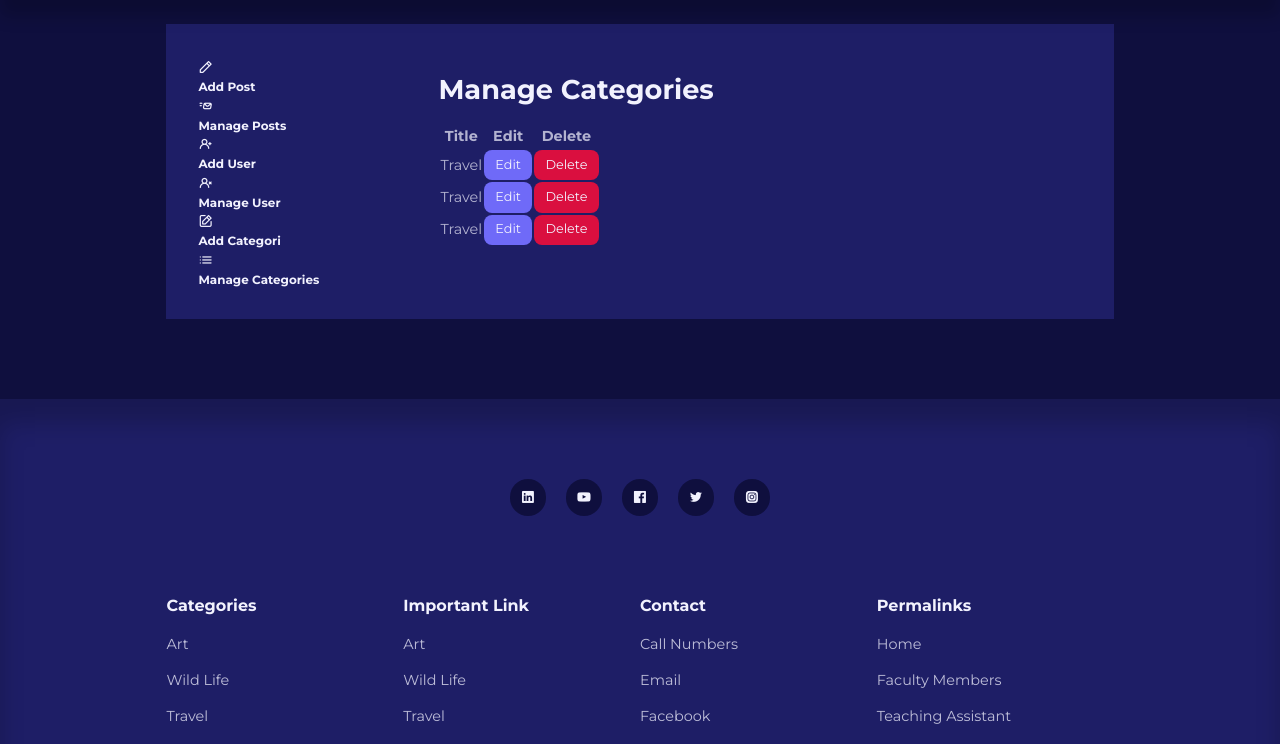
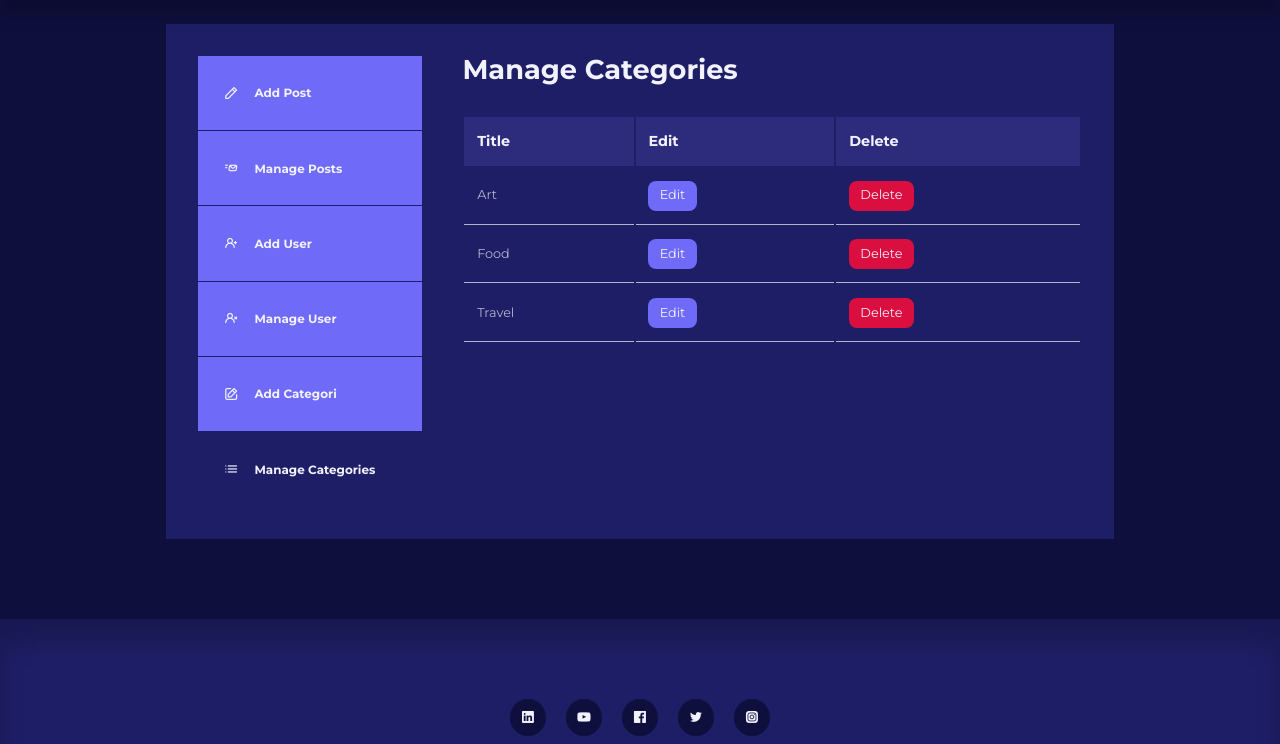
Before and after one commit to fahad-bd/Teaching-Assistants-Management-System, a PHP site: page /manage-categories.html in a window 1280 px wide. Shown: the part 72-816 px from the top of the page. Run offline with PHP 8.4, Linux system fonts and the light colour scheme; some libraries are stand-ins or nearby versions.

```diff
--- a/manage-categories.html
+++ b/manage-categories.html
@@ -51,6 +51,8 @@
     <!----------------------------------------- Start Manage Categori --------------------------------------->
     <section class="dashboard">
         <div class="container dashboard__container">
+            <button id="show__sidebar-btn" class="sidebar__toggle"><i class="uil uil-angle-right-b"></i></button>
+            <button id="hide__sidebar-btn" class="sidebar__toggle"><i class="uil uil-angle-left-b"></i></button>
             <aside>
                 <ul>
                     <li><a href="add-post.html"><i class="uil uil-pen"></i>
@@ -78,7 +80,7 @@
                     </a></li>
                 </ul>
                 <ul>
-                    <li><a href="manage-categories.html"><i class="uil uil-list-ul"></i>
+                    <li><a class="active" href="manage-categories.html"><i class="uil uil-list-ul"></i>
                         <h5>Manage Categories</h5>
                     </a></li>
                 </ul>
@@ -95,12 +97,12 @@
                     </thead>
                     <body>
                         <tr>
-                            <td>Travel</td>
+                            <td>Art</td>
                             <td><a href="edit-category.html" class="btn sm">Edit</a></td>
                             <td><a href="delete-category.html" class="btn sm danger">Delete</a></td>
                         </tr>
                         <tr>
-                            <td>Travel</td>
+                            <td>Food</td>
                             <td><a href="edit-category.html" class="btn sm">Edit</a></td>
                             <td><a href="delete-category.html" class="btn sm danger">Delete</a></td>
                         </tr>
--- a/style/style.css
+++ b/style/style.css
@@ -537,7 +541,60 @@ input, textarea, select {
     margin-bottom: 5rem;
 }
 
+.dashboard aside a {
+    background-color: var(--color-primary);
+    display: flex;
+    gap: 1rem;
+    align-items: center;
+    padding: 1.6rem;
+    border-bottom: 1px solid var(--color-gray-900);
+}
 
+/* .dashboard aside ul li:not(:last-child) a {
+    border-bottom: 1px solid var(--color-gray-900);
+} */
+
+.dashboard aside a:hover {
+    background: var(--color-gray-700);
+}
+
+.dashboard aside a.active {
+    background-color: var(--color-gray-900);
+}
+
+.dashboard main {
+    margin-left: 1.5rem;
+}
+
+.dashboard main h2 {
+    margin: 0 0 2rem 0;
+    /* margin-bottom: 2rem; */
+    line-height: 1;
+}
+
+.dashboard main table {
+    width: 100%;
+    text-align: left;
+}
+
+.dashboard main table th {
+    background: var(--color-gray-700);
+    padding: 0.8rem;
+    color: var(--color-white);
+}
+
+.dashboard main table td {
+    padding: 0.8rem;
+    border-bottom: 1px solid var(--color-gray-200);
+    font-size: 0.8rem;
+}
+
+.dashboard main table tr:hover td {
+    background-color: var(--color-bg);
+    color: var(--color-white);
+    cursor: default;
+    transition: var(--transition);
+}
 /* ---------------------------------- End Dashboard  --------------------------------- */
 
 
```
Also changed, not shown: other parts of style/style.css (+87 -0 lines).
